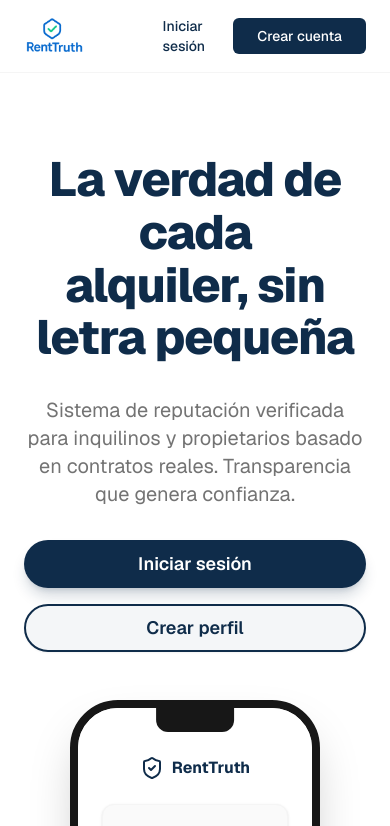
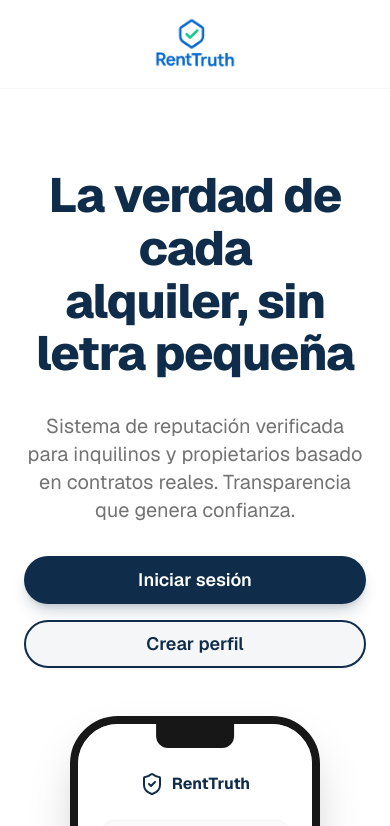
Before and after one commit to fay89/rent-truth, a Next.js app: page / in a window 390 px wide. Shown: the top 826 px of the page. Built offline with nearby package versions, Linux system fonts and the light colour scheme; no server answers.

Commit message:
style: optimize header for mobile - centered logo, hidden auth buttons

```diff
--- a/src/app/page.tsx
+++ b/src/app/page.tsx
@@ -7,13 +7,14 @@ export default function Home() {
   return (
     <div className="flex flex-col min-h-screen bg-white font-sans text-brand-blue">
       {/* Navbar */}
-      <header className="px-6 py-4 flex items-center justify-between border-b border-neutral-100 sticky top-0 bg-white/90 backdrop-blur-md z-50">
-        <div className="relative h-10 w-40 md:h-12 md:w-48">
+      {/* Navbar */}
+      <header className="px-6 py-4 flex items-center justify-center md:justify-between border-b border-neutral-100 sticky top-0 bg-white/90 backdrop-blur-md z-50">
+        <div className="relative h-14 w-56 md:h-12 md:w-48">
           <Image
             src="/logo-full.png"
             alt="RentTruth"
             fill
-            className="object-contain object-left"
+            className="object-contain object-center md:object-left"
             priority
           />
         </div>
@@ -24,7 +25,7 @@ export default function Home() {
           <Link href="#" className="hover:text-brand-blue">Precios</Link>
         </nav>
 
-        <div className="flex items-center gap-4">
+        <div className="hidden md:flex items-center gap-4">
           <Link href="/login" className="text-sm font-medium hover:text-brand-green">
             Iniciar sesión
           </Link>
```
